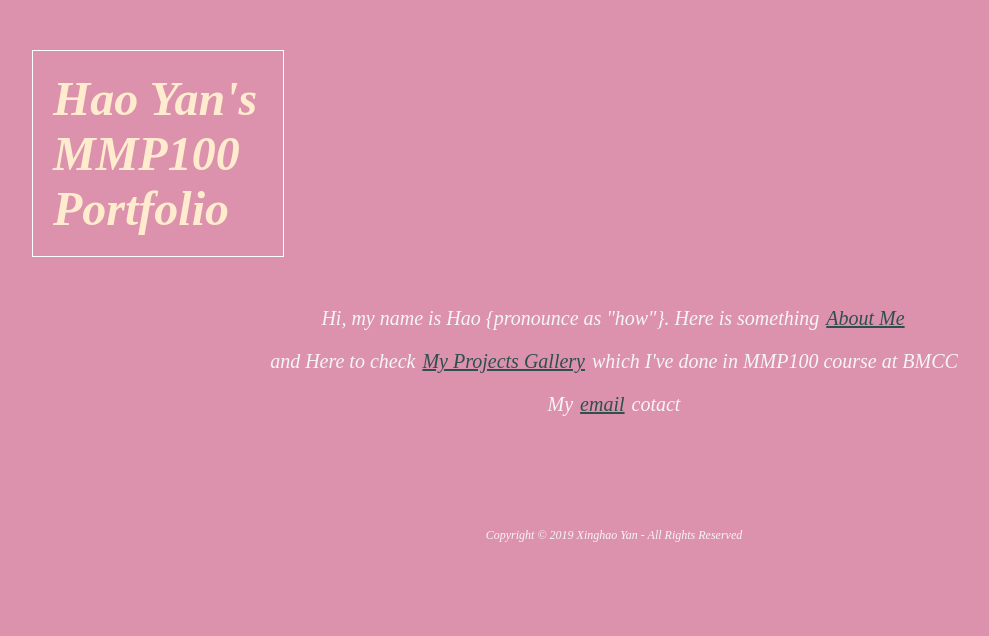
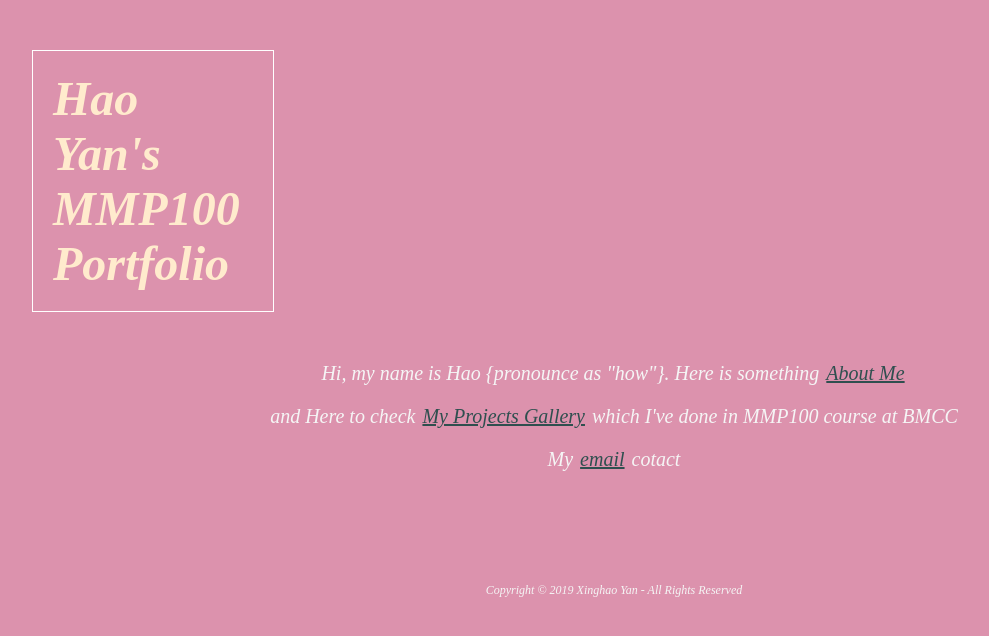
Before and after one commit to yanhaomx/XinghaoYanMMP100, a plain HTML site: page index.html in a window 1280 px wide. Shown: the whole page, without its empty margins (26-1015 px from the left). Drawn offline with Linux system fonts and the light colour scheme.

Commit message:
Update index.html

```diff
--- a/index.html
+++ b/index.html
@@ -2,7 +2,7 @@
     <head>
         <title> Hao's MMP100 Portfolio </title>
         <style>
-            h1 {color:blanchedalmond; font-style: italic; font-size:48; font-family:serif; border: 1px solid white; width:210px; margin:50px; padding:20px}
+            h1 {color:blanchedalmond; font-style: italic; font-size:48; font-family:serif; border: 1px solid white; width:200px; margin:50px; padding:20px}
 
             img {margin:50px; }
 
```
